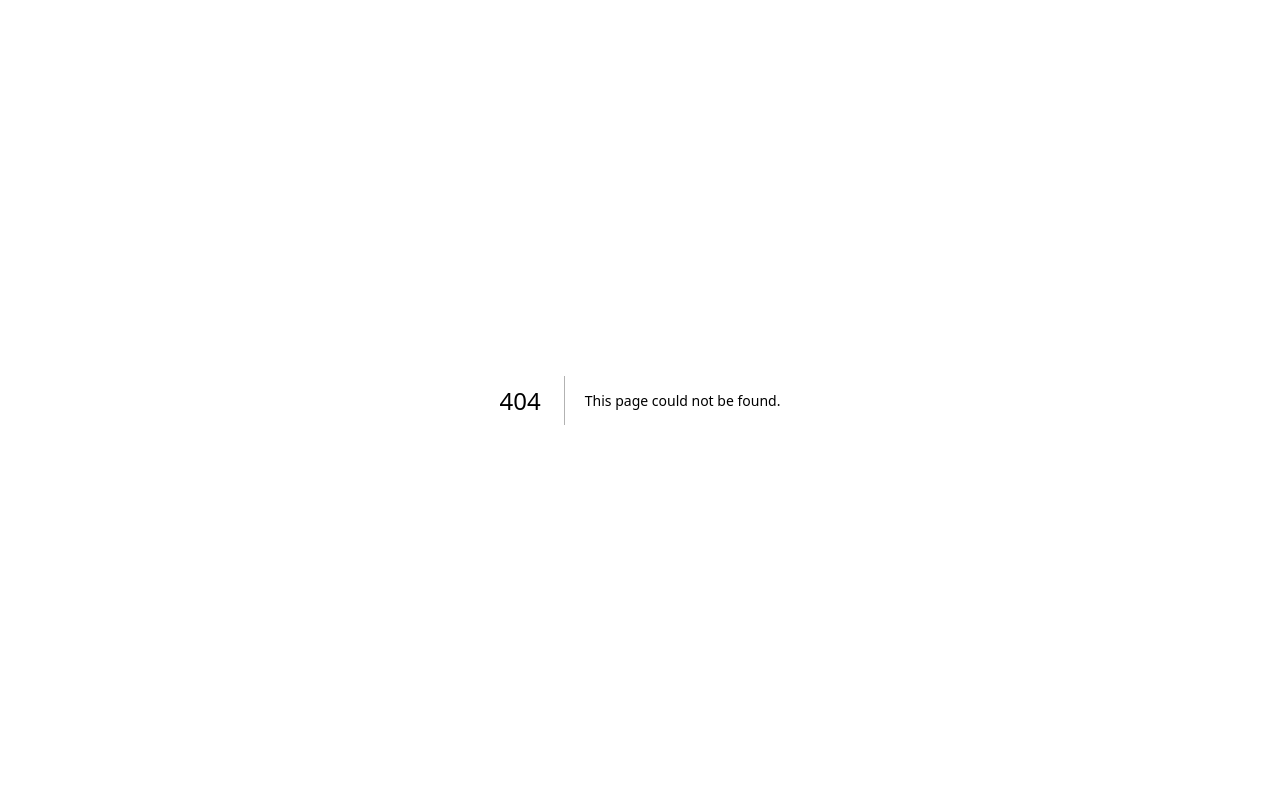
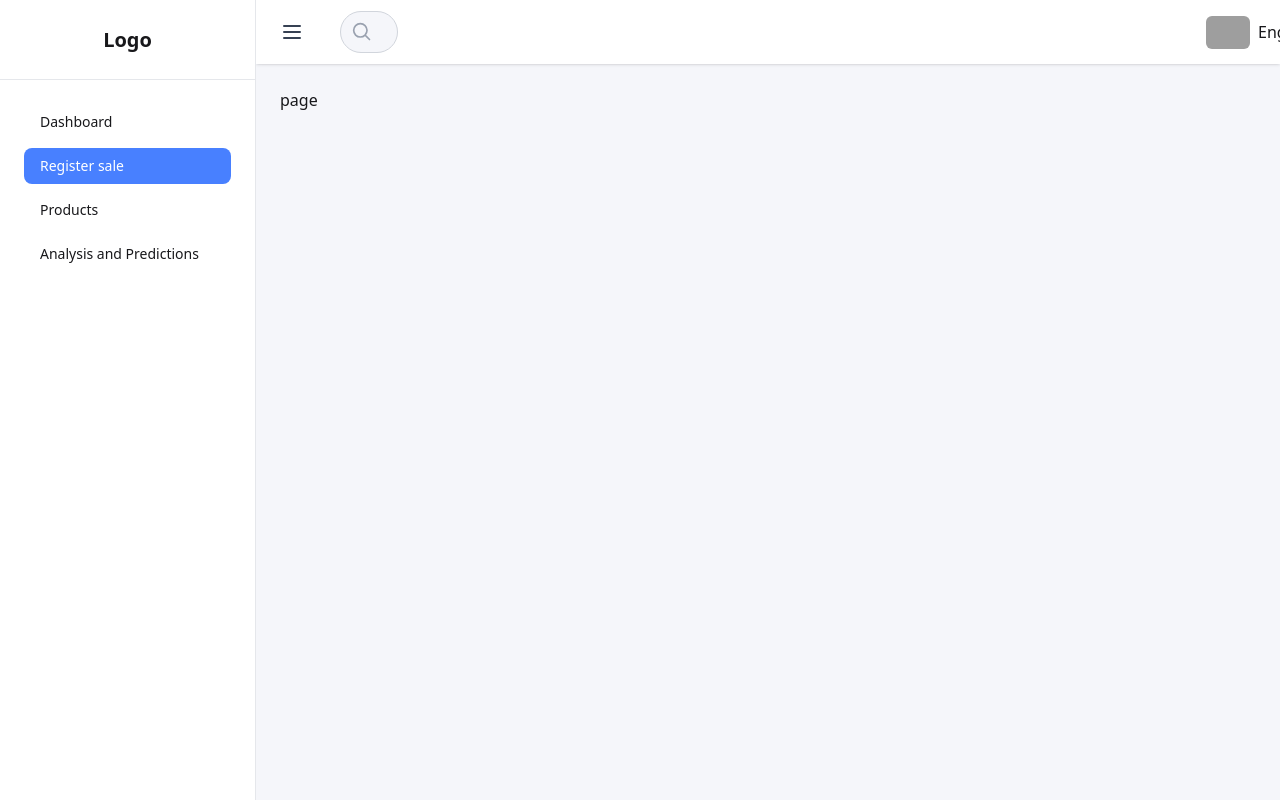
Before and after one commit to IntegrativeProject/SalesScope-Frontend, a Next.js app: page /registersale in a window 1280 px wide. Before the commit this address had no page. Built offline with nearby package versions, Linux system fonts and the light colour scheme; grey boxes are pictures that could not be loaded.

Commit message:
feature(Asidebar)routes added to the elements

```diff
--- /dev/null
+++ b/src/app/(dashboard)/analysisandpredictions/page.tsx
@@ -0,0 +1,7 @@
+import React from 'react'
+
+export default function page() {
+  return (
+    <div>page</div>
+  )
+}
--- /dev/null
+++ b/src/app/(dashboard)/products/page.tsx
@@ -0,0 +1,7 @@
+import React from 'react'
+
+export default function page() {
+  return (
+    <div>page</div>
+  )
+}
--- /dev/null
+++ b/src/app/(dashboard)/registersale/page.tsx
@@ -0,0 +1,7 @@
+import React from 'react'
+
+export default function page() {
+  return (
+    <div>page</div>
+  )
+}
--- a/src/app/login/page.tsx
+++ /dev/null
@@ -1,7 +0,0 @@
-import React from 'react'
-
-export default function Login() {
-  return (
-    <div>Login</div>
-  )
-}
--- a/src/components/ui/Sidebar.tsx
+++ b/src/components/ui/Sidebar.tsx
@@ -1,11 +1,58 @@
+"use client"
+import Link from "next/link";
+import { usePathname } from "next/navigation";
+
 export default function Sidebar({ className }: { className?: string }) {
+  const pathname = usePathname();
   return (
-    <aside className={`h-screen p-4 ${className}`}>
-      <ul className="menu">
-        <li><a>Dashboard</a></li>
-        <li><a>Users</a></li>
-        <li><a>Settings</a></li>
-      </ul>
-    </aside>
+    <aside className="w-64 bg-white border-r border-gray-200 flex flex-col">
+        <div className="h-20 flex items-center justify-center border-b border-gray-200">
+          <h2 className="text-xl font-semibold">Logo</h2>
+        </div>
+
+        <nav className="flex-1 p-6 space-y-2">
+          <Link
+            href="/"
+            className={`block px-4 py-2 rounded-lg text-sm font-medium ${
+              pathname === "/"
+                ? "bg-[#4880FF] text-white"
+                : "hover:bg-[#4880FF]"
+            }`}
+          >
+            Dashboard
+          </Link>
+
+          <Link
+            href="/registersale"
+            className={`block px-4 py-2 rounded-lg text-sm font-medium ${
+              pathname === "/registersale"
+                ? "bg-[#4880FF] text-white"
+                : "hover:bg-gray-100"
+            }`}
+          >
+            Register sale
+          </Link>
+          <Link
+            href="/products"
+            className={`block px-4 py-2 rounded-lg text-sm font-medium ${
+              pathname === "/products"
+                ? "bg-[#4880FF] text-gray-900"
+                : "hover:bg-gray-100"
+            }`}
+          >
+            Products
+          </Link>
+          <Link
+            href="/analysisandpredictions"
+            className={`block px-4 py-2 rounded-lg text-sm font-medium ${
+              pathname === "/analysisandpredictions"
+                ? "bg-[#4880FF] text-gray-900"
+                : "hover:bg-gray-100"
+            }`}
+          >
+            Analysis and Predictions
+          </Link>
+        </nav>
+      </aside>
   );
 }
```
Also changed, not shown: src/app/products/page.tsx (deleted), src/app/reports/page.tsx (deleted), src/app/sales/page.tsx (deleted), src/styles/dashboard.css (deleted), src/styles/forms.css (deleted).
